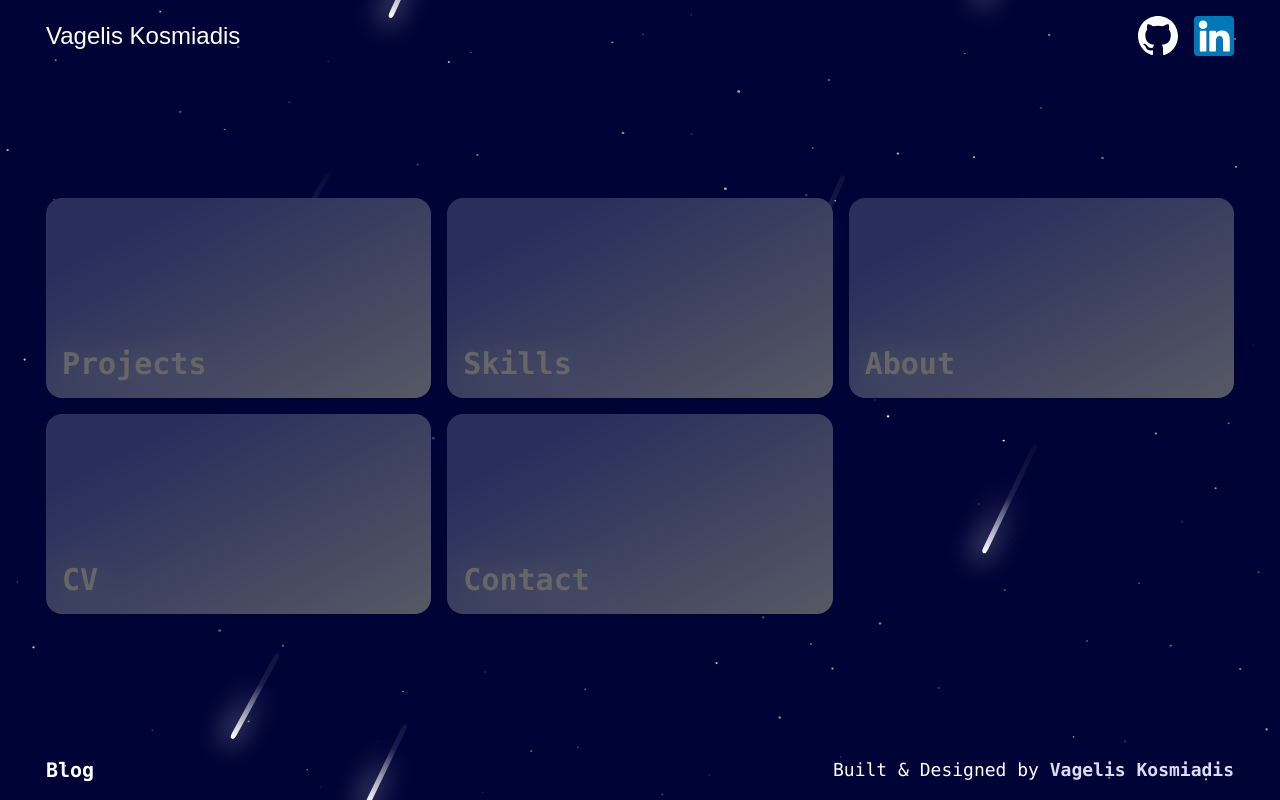
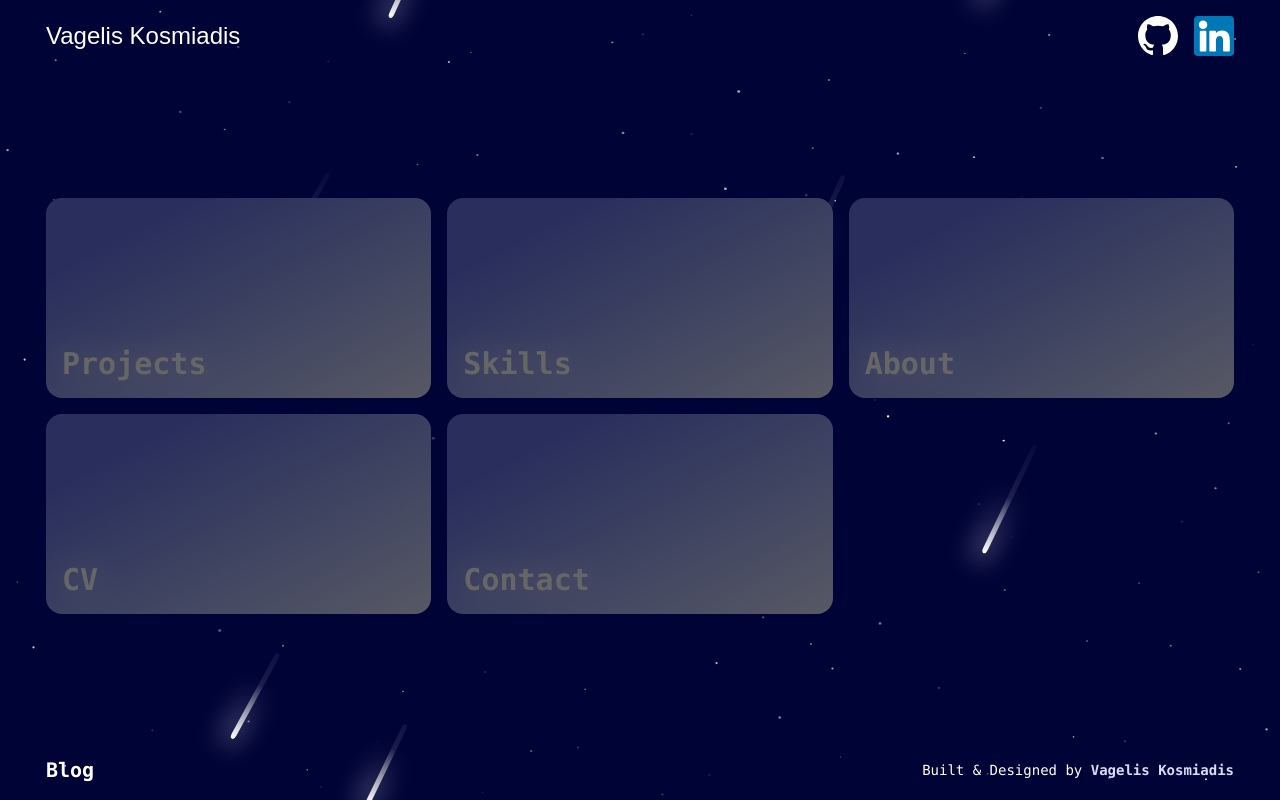
Before and after one commit to kosmiadis/portfolio-site, a React (Vite) app: page / in a window 1280 px wide. Built offline with nearby package versions, Linux system fonts and the light colour scheme; a web font is replaced by a local one.

Commit message:
Made footer text smaller

```diff
--- a/src/components/layout/Footer/Footer.tsx
+++ b/src/components/layout/Footer/Footer.tsx
@@ -3,7 +3,7 @@ import { Link, useLocation } from "react-router-dom";
 export default function Footer () {
     const { pathname } = useLocation();
 
-    return <footer className="p-4 flex flex-col laptop:flex-row text-foreground-primary font-mono flex-row-between secondary-paragraph laptop:primary-paragraph">
+    return <footer className="p-4 flex flex-col laptop:flex-row text-foreground-primary font-mono flex-row-between text-sm">
         <Link viewTransition={true} to={pathname === '/' ? '/blog' : '/'} className="text-xl laptop:2xl hover:underline font-semibold decoration-2 decoration-accent">{pathname === '/' ? 'Blog' : 'Home'}</Link>
         <p className="text-foreground-primary text-center ">Built & Designed by <span className="text-foreground-secondary font-semibold">Vagelis Kosmiadis</span></p>
     </footer>
```
